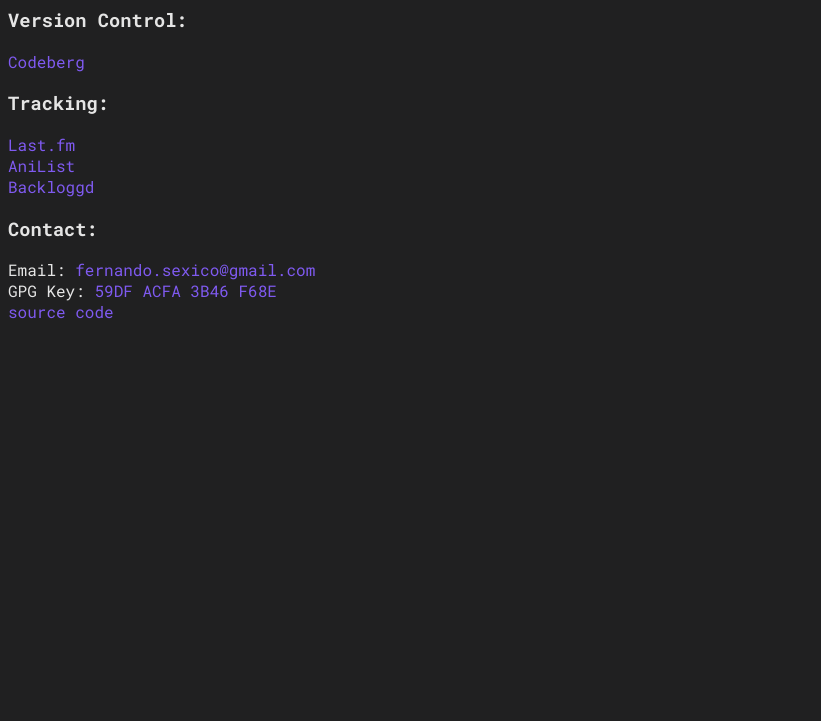
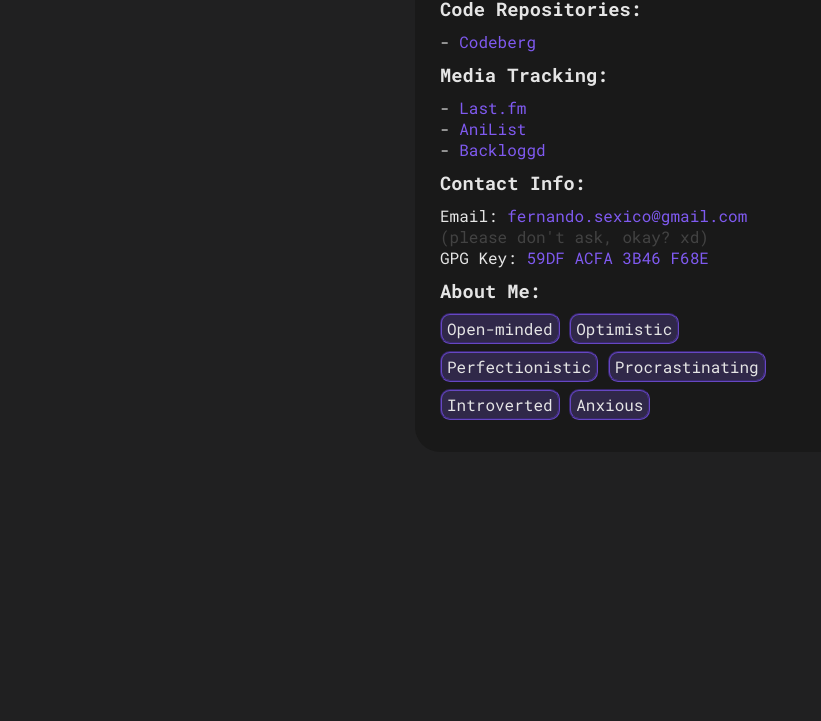
Before and after one commit to oliwawa/oliwawa.me, a plain HTML site: page index.html in a window 1280 px wide. Shown: the part 79-800 px from the top of the page, without its empty margins (0-821 px from the left). Drawn offline with Linux system fonts and the light colour scheme.

Commit message:
Add new design

```diff
--- a/index.html
+++ b/index.html
@@ -10,31 +10,42 @@
 </head>
 <body>
 
+  <div class="background">
+
     <header>
-    <h1>./oliwawa.me</h1>
+      <a href="https://codeberg.org/oliwawa/oliwawa.me"><h2>./oliwawa.me</h2></a>
       <div></div>
     </header>
 
-  <section>
-    <h3>Version Control:</h3>
-    <div class="button"><a href="https://codeberg.org/oliwawa">Codeberg</a></div>
+    <section class="links">
+      <h3>Code Repositories:</h3>
+      <div class="button">- <a href="https://codeberg.org/oliwawa">Codeberg</a></div>
     </section>
 
-  <section>
-    <h3>Tracking:</h3>
-    <div class="button"><a href="https://www.last.fm/user/oliwawa-"">Last.fm</a></div>
-    <div class="button"><a href="https://anilist.co/user/kuroshiii">AniList</a></div>
-    <div class="button"><a href="https://www.backloggd.com/u/oliwawa">Backloggd</a></div>
+    <section class="links">
+      <h3>Media Tracking:</h3>
+      <div class="button">- <a href="https://www.last.fm/user/oliwawa-"">Last.fm</a></div>
+      <div class="button">- <a href="https://anilist.co/user/kuroshiii">AniList</a></div>
+      <div class="button">- <a href="https://www.backloggd.com/u/oliwawa">Backloggd</a></div>
 
-  <section>
-    <h3>Contact:</h3>
+    <section class="contact">
+      <h3>Contact Info:</h3>
       <div class="button">Email: <a href="mailto:fernando.sexico@gmail.com">fernando.sexico@gmail.com</a></div>
+      <div id="shid">(please don't ask, okay? xd)</div>
       <div class="button">GPG Key: <a href="assets/gpg/public.asc">59DF ACFA 3B46 F68E</a></div>
     </section>
 
-  <footer>
-    <a href="https://codeberg.org/oliwawa/oliwawa.me">source code</a>
-  </footer>
+    <section class="about">
+      <h3>About Me:</h3>
+      <a href="https://en.wikipedia.org/wiki/Open-mindedness"><span class="bubble">Open-minded</span></a>
+      <a href="https://en.wikipedia.org/wiki/Optimism"><span class="bubble">Optimistic</span></a>
+      <a href="https://en.wikipedia.org/wiki/Perfectionism_(psychology)"><span class="bubble">Perfectionistic</span></a>
+      <a href="https://en.wikipedia.org/wiki/Procrastination"><span class="bubble">Procrastinating</span></a>
+      <a href="https://en.wikipedia.org//wiki/Extraversion_and_introversion"><span class="bubble">Introverted</span></a>
+      <a href="https://en.wikipedia.org/wiki/Social_anxiety"><span class="bubble">Anxious</span></a>
+    </section>
+
+  </div>
 
 </body>
 </html>
--- a/styles/styles.css
+++ b/styles/styles.css
@@ -3,8 +3,8 @@
 /* host font locally */
 
 * {
-  font-family: 'Roboto Mono';
-  /* add fallback font */
+  font-family: 'Roboto Mono', mono;
+  text-decoration: none;
   color: #e5e5e5;
 }
 
@@ -12,11 +12,44 @@ body {
   background-color: #202021;
 }
 
-a {
-  text-decoration: none;
+.background {
+  border-radius: 25px;
+  background: #191919;
+  padding: 25px;
+  margin: auto;
+  width: 400px;
+  height: auto;
+}
+
+h2 {
+  text-decoration: underline 2px #7f5af0;
+  margin: 0px;
+}
+
+h3 {
+  margin: 10px auto;
+}
+
+.button a {
   color: #7f5af0;
 }
 
-a:hover {
+.button a:hover {
   text-decoration: underline;
 }
+
+.bubble {
+  border-radius: 10px;
+  border-width: 2px;
+  border-style: groove;
+  border-color: #6647c2;
+  background: #7f5af038;
+  padding: 3px 5px;
+  margin-bottom: 7px;
+  font-size: medium;
+  display: inline-block;
+}
+
+#shid {
+  opacity: 20%;
+}
```
Lines whose indentation alone changed are shown as unchanged.
